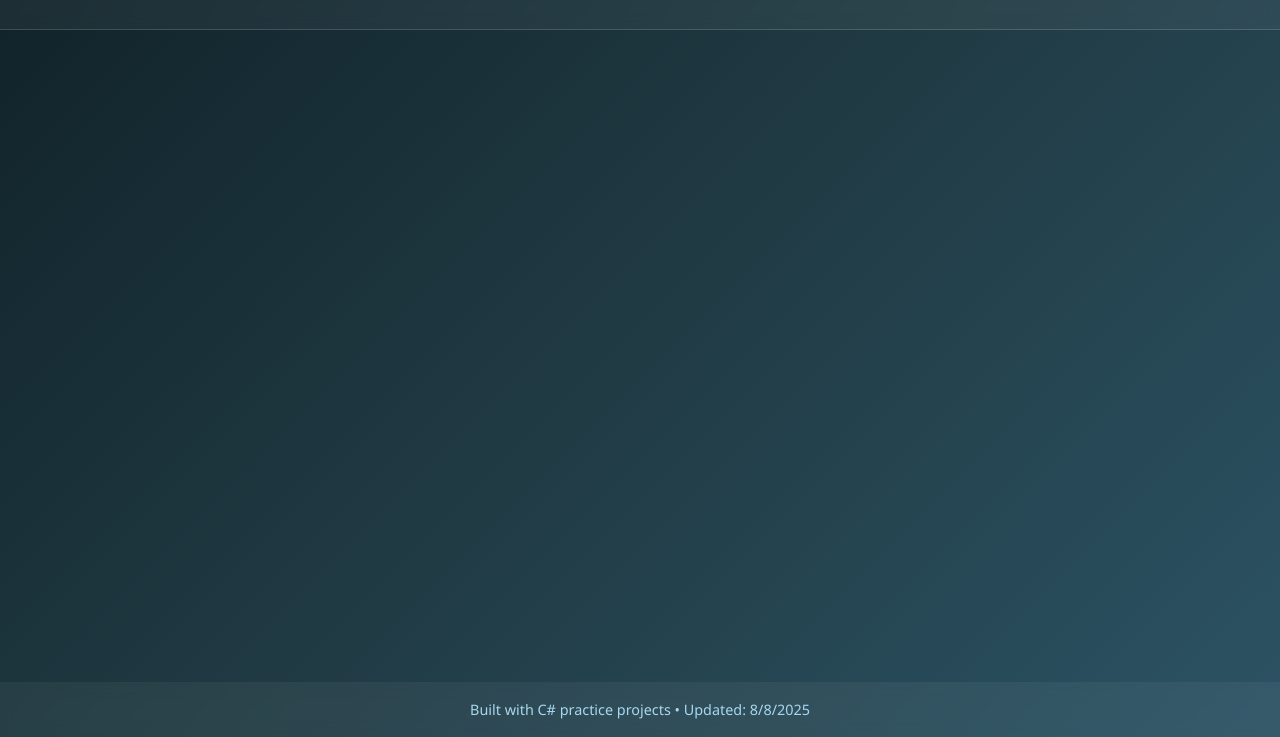
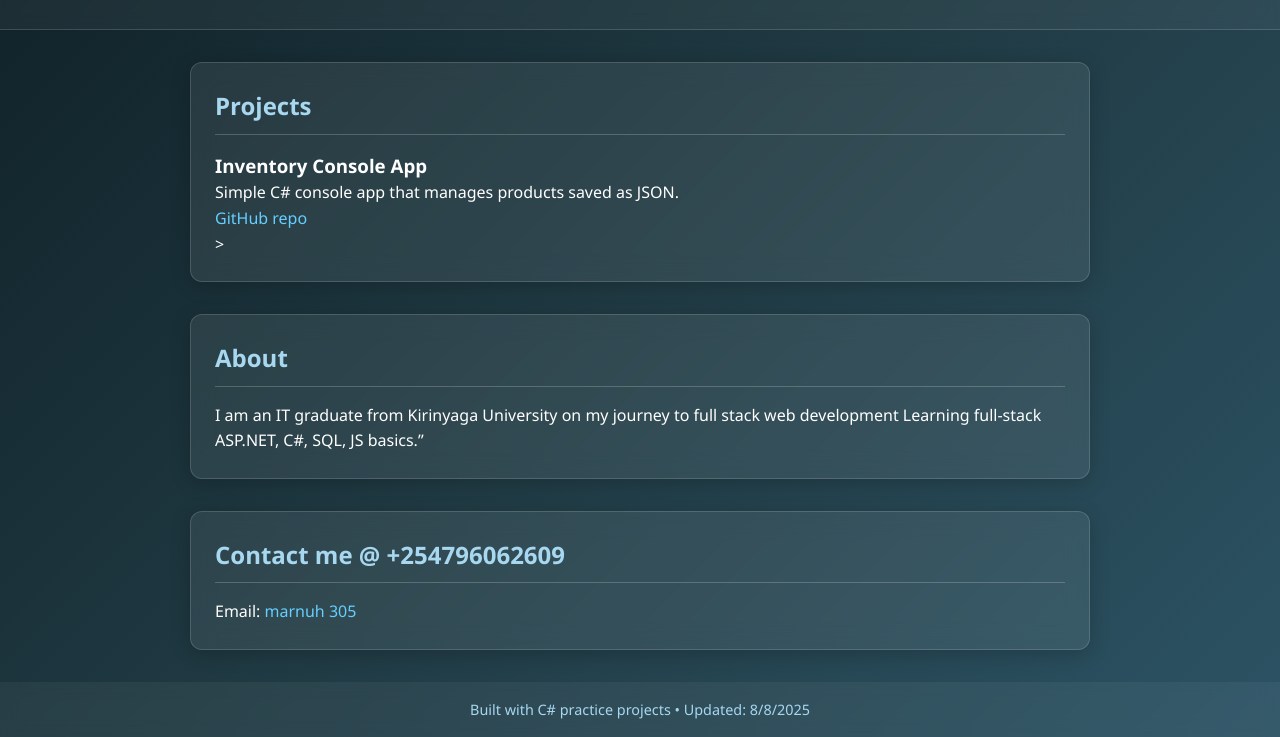
Before and after one commit to emman-305/emman-305.github.io, a plain HTML site: page index.html in a window 1280 px wide. Shown: the part 127-864 px from the top of the page. Drawn offline with Linux system fonts and the light colour scheme.

Commit message:
index.html

```diff
--- a/index.html
+++ b/index.html
@@ -43,5 +43,23 @@
     <footer>Built with C# practice projects • Updated: <span id="date"></span></footer>
 
     <script>document.getElementById('date').textContent = new Date().toLocaleDateString();</script>
+    <script>
+document.addEventListener("DOMContentLoaded", function () {
+    const sections = document.querySelectorAll("section");
+
+    function checkScroll() {
+        const triggerBottom = window.innerHeight * 0.85;
+        sections.forEach(sec => {
+            const boxTop = sec.getBoundingClientRect().top;
+            if (boxTop < triggerBottom) {
+                sec.classList.add("show");
+            }
+        });
+    }
+
+    window.addEventListener("scroll", checkScroll);
+    checkScroll(); // run on page load
+});
+</script>
 </body>
 </html>
```
